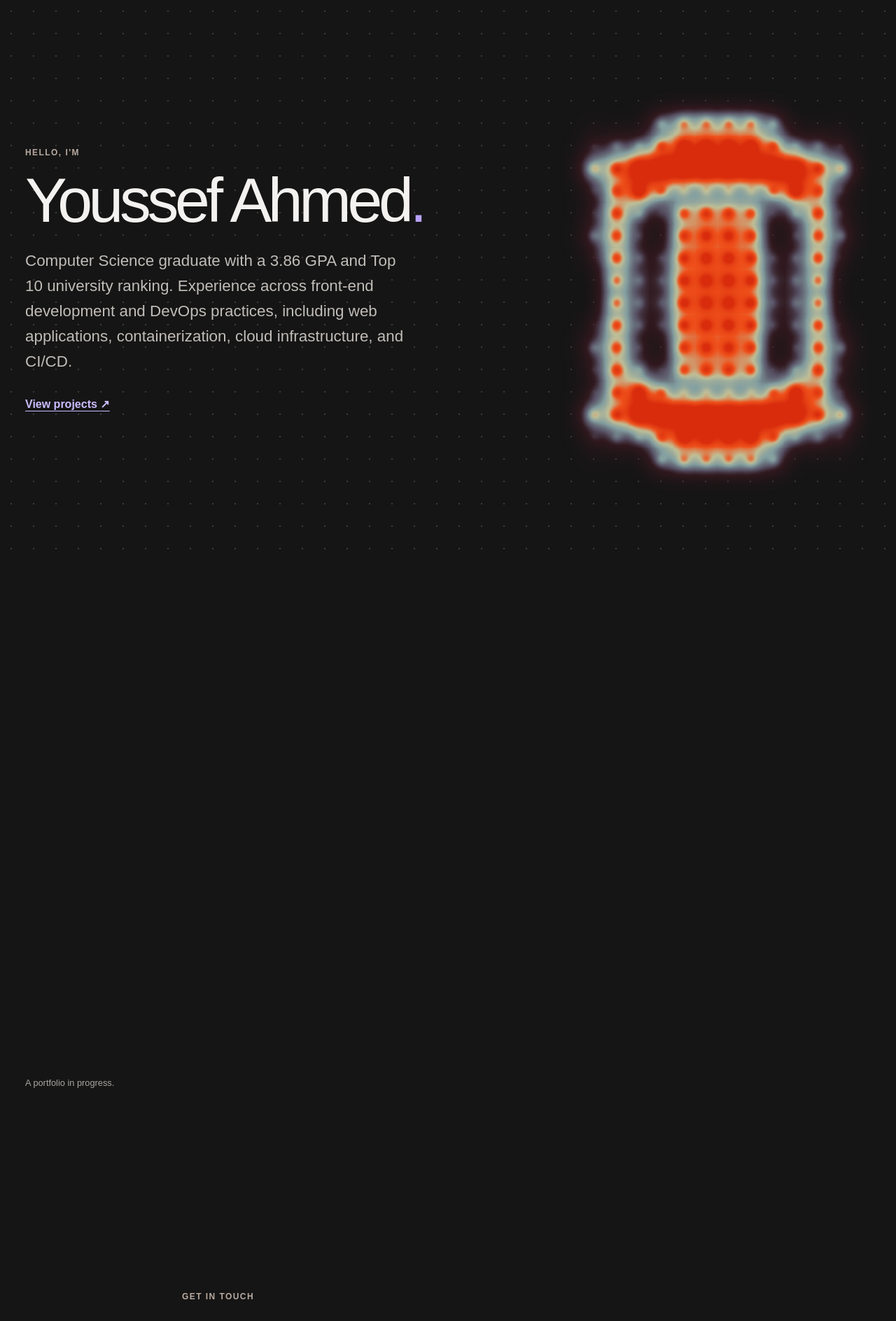
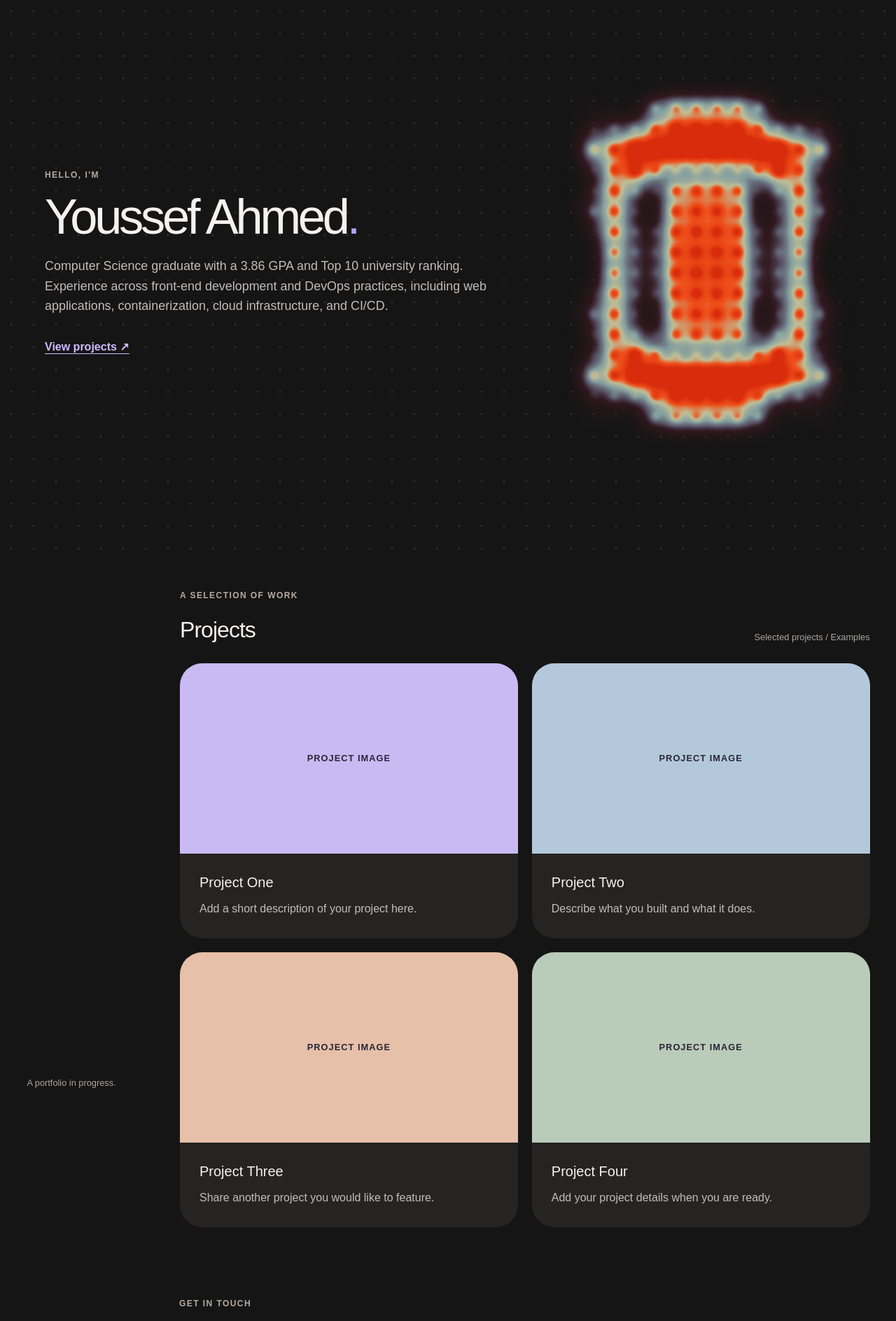
Before and after one commit to yoyox2003/Portfolio, a React (Vite) app: page / in a window 1280 px wide. Shown: the top 1888 px of the page at 70% size. Built offline with nearby package versions, Linux system fonts and the light colour scheme.

Commit message:
fixed the sizing problem on different screens. now everything stays in the same aspect ratio and size on different sized screens.

```diff
--- /dev/null
+++ b/src/components/Contact.tsx
@@ -0,0 +1,15 @@
+const eyebrow =
+  "mb-[1.33em] text-[0.75em] font-semibold tracking-[0.12em] text-[#b8aaa0] uppercase";
+const heading = "text-[2em] tracking-[-0.03em]";
+
+const Contact = () => {
+  return (
+    <section id="contact" className="pt-[4.375em] pb-[1.25em] min-[561px]:pt-[6.25em]">
+      <p className={eyebrow}>Get in touch</p>
+      <h2 className={`${heading} mb-4`}>Contact</h2>
+      <p className="leading-[1.6] text-[#c1bdb9]">Add clickable contacts here</p>
+    </section>
+  );
+};
+
+export default Contact;
--- a/src/components/Content.tsx
+++ b/src/components/Content.tsx
@@ -2,11 +2,13 @@ import { useLayoutEffect, useRef, type RefObject } from "react";
 import ProjectCard, { projects } from "./ProjectCard";
 import { gsap } from "gsap/gsap-core";
 import { ScrollTrigger } from "gsap/ScrollTrigger";
+import Contact from "./Contact";
 
 gsap.registerPlugin(ScrollTrigger);
 
-const eyebrow = "mb-4 text-xs font-semibold tracking-[0.12em] text-[#b8aaa0] uppercase";
-const heading = "text-[2rem] tracking-[-0.03em]";
+const eyebrow =
+  "mb-[1.33em] text-[0.75em] font-semibold tracking-[0.12em] text-[#b8aaa0] uppercase";
+const heading = "text-[2em] tracking-[-0.03em]";
 
 type contentProps = {
   portfolioRef: RefObject<HTMLDivElement | null>;
@@ -24,7 +26,13 @@ const Content = ({ portfolioRef }: contentProps) => {
     if (!portfolio) return;
 
     const media = gsap.matchMedia();
-    media.add({ mobile: "(max-width: 800px)", desktop: "(min-width: 801px)", motion: "(prefers-reduced-motion: no-preference)" }, (context) => {
+    media.add(
+      {
+        mobile: "(max-width: 800px)",
+        desktop: "(min-width: 801px)",
+        motion: "(prefers-reduced-motion: no-preference)",
+      },
+      (context) => {
         if (!context.conditions?.motion) return;
         gsap.fromTo(
           ".content-animation",
@@ -42,7 +50,9 @@ const Content = ({ portfolioRef }: contentProps) => {
             },
           },
         );
-    }, portfolio);
+      },
+      portfolio,
+    );
 
     return () => media.revert();
   }, [contentRef, portfolioRef]);
@@ -50,30 +60,26 @@ const Content = ({ portfolioRef }: contentProps) => {
   return (
     <main
       ref={contentRef}
-      className="w-full min-w-0 max-w-[1600px] px-6 pb-12 min-[801px]:pt-[42px] min-[801px]:pr-[42px] min-[801px]:pb-[60px] min-[801px]:pl-0"
+      className="w-full min-w-0 px-[5vw] pb-[3em] text-[max(1rem,1vw)] min-[801px]:pt-[2.625em] min-[801px]:pr-[3vw] min-[801px]:pb-[3.75em] min-[801px]:pl-0"
     >
-      <section id="projects">
-        <div className="mb-6 flex items-end justify-between gap-5">
+      <section id="projects" className="@container">
+        <div className="mb-[1.5em] flex items-end justify-between gap-[1.25em]">
           <div>
             <p className={`${eyebrow} content-animation`}>A selection of work</p>
             <h2 className={`${heading} content-animation`}>Projects</h2>
           </div>
-          <p className="content-animation mb-1 hidden text-[0.8rem] text-[#aaa6a3] min-[561px]:block">
+          <p className="content-animation mb-[0.3em] hidden text-[0.8em] text-[#aaa6a3] min-[561px]:block">
             Selected projects / Examples
           </p>
         </div>
-        <div className="grid grid-cols-1 gap-5 min-[561px]:grid-cols-2">
+        <div className="grid grid-cols-1 gap-[1.25em] @min-[640px]:grid-cols-2">
           {projects.map((project) => (
             <ProjectCard key={project.title} {...project} />
           ))}
         </div>
       </section>
 
-      <section id="contact" className="pt-[70px] pb-5 min-[561px]:pt-[100px]">
-        <p className={eyebrow}>Get in touch</p>
-        <h2 className={`${heading} mb-4`}>Contact</h2>
-        <p className="leading-[1.6] text-[#c1bdb9]">Add clickable contacts here</p>
-      </section>
+      <Contact />
     </main>
   );
 };
--- a/src/components/Hero.tsx
+++ b/src/components/Hero.tsx
@@ -74,21 +74,21 @@ const Hero = () => {
     >
       <div aria-hidden="true" className="hero-dots pointer-events-none absolute inset-0" />
       <div className="relative z-20">
-        <div className="hero-content mx-auto flex min-h-screen max-w-[1600px] flex-col items-center justify-center gap-8 px-6 py-14 min-[801px]:flex-row min-[801px]:justify-between min-[801px]:gap-12 min-[801px]:px-9">
-          <section id="about" className="w-full max-w-[740px] min-[801px]:min-w-0">
-            <p className="mb-4 text-xs font-semibold tracking-[0.12em] text-[#b8aaa0] uppercase">
+        <div className="hero-content flex min-h-screen w-full flex-col items-center justify-center gap-[8vw] px-[5vw] pt-[6vw] pb-[10vw] text-[max(1rem,1vw)] min-[801px]:flex-row min-[801px]:gap-[4vw]">
+          <section id="about" className="w-full min-[801px]:min-w-0 min-[801px]:flex-1">
+            <p className="mb-[1.33em] text-[0.75em] font-semibold tracking-[0.12em] text-[#b8aaa0] uppercase">
               Hello, I'm
             </p>
-            <h1 className="mb-6 text-[clamp(3rem,7vw,6.5rem)] leading-none tracking-[-0.06em]">
+            <h1 className="mb-[0.3em] text-[max(2.5rem,9vw)] leading-none tracking-[-0.06em] min-[801px]:text-[5.5vw]">
               {`${myInfo.name.first} ${myInfo.name.second}`}
               <span className="text-[#b7a0f5]">.</span>
             </h1>
-            <p className="max-w-[550px] text-[clamp(1.1rem,2vw,1.4rem)] leading-[1.6] text-[#c1bdb9]">
+            <p className="text-[max(1.1rem,1.4vw)] leading-[1.6] text-[#c1bdb9]">
               {myInfo.summary}
             </p>
             <a
               href="#portfolio-work"
-              className="mt-8 inline-block rounded-sm font-semibold text-[#cbbcff] underline underline-offset-4 focus-visible:outline-2 focus-visible:outline-offset-4"
+              className="mt-[2em] inline-block rounded-sm font-semibold text-[#cbbcff] underline underline-offset-4 focus-visible:outline-2 focus-visible:outline-offset-4"
             >
               View projects <span aria-hidden="true">↗</span>
             </a>
@@ -108,7 +108,7 @@ const Hero = () => {
           <div
             ref={originRef}
             aria-hidden="true"
-            className="aspect-[3/4] w-full max-w-[320px] shrink-0 min-[801px]:max-w-[420px]"
+            className="aspect-[3/4] w-[80%] shrink-0 min-[801px]:w-[36%]"
           />
         </div>
       </div>
--- a/src/components/HeroVisual.tsx
+++ b/src/components/HeroVisual.tsx
@@ -41,9 +41,13 @@ const HeroVisual = ({ originRef, controllerRef }: HeroVisualProps) => {
       context.clearRect(0, 0, width, height);
       const firstX = spacing / 2 + Math.round((centerX - spacing / 2) / spacing - 5.5) * spacing;
       const firstY = spacing / 2 + Math.round((centerY - spacing / 2) / spacing - 7.5) * spacing;
+      // Fit the complete field, including its glow, into the responsive visual slot.
+      const scale = Math.min(slotWidth / idleBounds.width, slotHeight / idleBounds.height);
+      const drawnWidth = idleBounds.width * scale;
+      const drawnHeight = idleBounds.height * scale;
       context.drawImage(
         renderIdle(firstX - idleBounds.x, firstY - idleBounds.y, phase.value, charge),
-        idleBounds.x, idleBounds.y, idleBounds.width, idleBounds.height,
+        centerX - drawnWidth / 2, centerY - drawnHeight / 2, drawnWidth, drawnHeight,
       );
 
     };
--- a/src/components/Portfolio.tsx
+++ b/src/components/Portfolio.tsx
@@ -31,6 +31,8 @@ const Portfolio = () => {
     let touchReady = false;
     let previousOverflow = "";
     let locked = false;
+    let hasEnteredPortfolio = false;
+    let returningToHero = false;
 
     const portfolioTop = () => window.scrollY + portfolio.getBoundingClientRect().top;
     const alignPortfolio = () => {
@@ -50,10 +52,23 @@ const Portfolio = () => {
       window.clearTimeout(promptTimer);
       promptTimer = window.setTimeout(() => setExitVisible(false), 2000);
     };
-    // Momentum and browser scroll restoration must not move the locked boundary.
+    // Native snapping can land exactly at the boundary without firing onEnter.
     const onScroll = () => {
-      if (locked && Math.abs(portfolio.getBoundingClientRect().top) > 0.5) {
-        alignPortfolio();
+      const top = portfolio.getBoundingClientRect().top;
+      if (locked) {
+        if (Math.abs(top) > 0.5) alignPortfolio();
+        return;
+      }
+      if (returningToHero) {
+        // Keep the confirmed exit free until it has crossed into the hero.
+        if (top > 1) returningToHero = false;
+        return;
+      }
+      if (top <= 1) {
+        hasEnteredPortfolio = true;
+        exitRef.current = false;
+      } else if (hasEnteredPortfolio) {
+        lockAtPortfolio();
       }
     };
 
@@ -68,6 +83,8 @@ const Portfolio = () => {
     };
 
     const leaveForHero = () => {
+      returningToHero = true;
+      hasEnteredPortfolio = false;
       unlock(true);
       document.documentElement.classList.add("snap-y", "snap-proximity");
       document.querySelector("[data-dot-grid]")?.scrollIntoView({
@@ -119,7 +136,8 @@ const Portfolio = () => {
     const onKeyDown = (event: KeyboardEvent) => {
       if (!locked) return;
       if (event.repeat) {
-        if (["ArrowUp", "PageUp", "Home", "ArrowDown", "PageDown", "End", " "].includes(event.key)) event.preventDefault();
+        if (["ArrowUp", "PageUp", "Home", "ArrowDown", "PageDown", "End", " "].includes(event.key))
+          event.preventDefault();
         return;
       }
       if (["ArrowUp", "PageUp", "Home"].includes(event.key)) {
@@ -142,7 +160,10 @@ const Portfolio = () => {
       trigger: portfolioRef.current,
       start: "top top",
       onEnter: () => {
-        if (!locked) exitRef.current = false;
+        if (!locked && !returningToHero) {
+          hasEnteredPortfolio = true;
+          exitRef.current = false;
+        }
         window.clearTimeout(snapTimer);
         snapTimer = window.setTimeout(() => {
           document.documentElement.classList.remove("snap-y", "snap-proximity");
@@ -150,6 +171,7 @@ const Portfolio = () => {
       },
       onLeaveBack: lockAtPortfolio,
     });
+    onScroll();
 
     return () => {
       window.clearTimeout(snapTimer);
@@ -174,9 +196,7 @@ const Portfolio = () => {
       tabIndex={-1}
       className="overflow-x-clip min-[801px]:flex min-[801px]:items-start snap-start snap-always"
     >
-      <AnimatePresence>
-        {exitVisible && <ExitPrompt key="exit-prompt" />}
-      </AnimatePresence>
+      <AnimatePresence>{exitVisible && <ExitPrompt key="exit-prompt" />}</AnimatePresence>
       {portfolioReady && <Sidebar portfolioRef={portfolioRef} />}
       {portfolioReady && <Content portfolioRef={portfolioRef} />}
     </div>
--- a/src/components/ProjectCard.tsx
+++ b/src/components/ProjectCard.tsx
@@ -30,15 +30,15 @@ type ProjectCardProps = {
 
 const ProjectCard = ({ title, description, color }: ProjectCardProps) => {
   return (
-    <article className="content-animation overflow-hidden rounded-[28px] bg-[#262422]">
+    <article className="content-animation w-full min-w-0 overflow-hidden rounded-[2em] bg-[#262422]">
       <div
-        className={`grid min-h-[220px] place-items-center text-[0.8rem] font-semibold tracking-[0.08em] text-[#292536] uppercase min-[561px]:min-h-[270px] ${color}`}
+        className={`grid aspect-video place-items-center text-[0.8em] font-semibold tracking-[0.08em] text-[#292536] uppercase ${color}`}
         aria-hidden="true"
       >
         <span>Project image</span>
       </div>
-      <div className="px-7 pt-[26px] pb-[30px]">
-        <h3 className="mb-[10px] text-xl">{title}</h3>
+      <div className="px-[1.75em] pt-[1.625em] pb-[1.875em]">
+        <h3 className="mb-[0.5em] text-[1.25em]">{title}</h3>
         <p className="leading-[1.6] text-[#c1bdb9]">{description}</p>
       </div>
     </article>
--- a/src/components/Sidebar.tsx
+++ b/src/components/Sidebar.tsx
@@ -51,22 +51,22 @@ const Sidebar = ({ portfolioRef }: sidebarProps) => {
   return (
     <aside
       ref={sidebarRef}
-      className="flex flex-col justify-between px-6 py-7 min-[801px]:sticky min-[801px]:top-0 min-[801px]:h-screen min-[801px]:w-[260px] min-[801px]:shrink-0 min-[801px]:px-9 min-[801px]:py-[42px]"
+      className="flex flex-col justify-between px-[5vw] py-[1.75em] text-[max(1rem,1vw)] min-[801px]:sticky min-[801px]:top-0 min-[801px]:h-screen min-[801px]:w-[max(13rem,20%)] min-[801px]:shrink-0 min-[801px]:px-[3vw] min-[801px]:py-[2.625em]"
     >
       <div>
         <p
-          className={`${linkStyle} sidebar-item text-xl font-bold cursor-pointer transition-colors duration-150`}
+          className={`${linkStyle} sidebar-item text-[1.25em] font-bold cursor-pointer transition-colors duration-150`}
         >
           {myInfo.name.first + " " + myInfo.name.second}
         </p>
-        <p className="mt-[14px] sidebar-item mb-5 leading-[1.6] text-[#aaa6a3] min-[801px]:mb-8">
+        <p className="mt-[0.875em] sidebar-item mb-[1.25em] leading-[1.6] text-[#aaa6a3] min-[801px]:mb-[2em]">
           {myInfo.title}
           <br />
           {myInfo.location}
         </p>
         <nav
           aria-label="Main navigation"
-          className="flex flex-wrap gap-5 min-[801px]:flex-col min-[801px]:items-start min-[801px]:gap-4"
+          className="flex flex-wrap gap-[1.25em] min-[801px]:flex-col min-[801px]:items-start min-[801px]:gap-[1em]"
         >
           <a className={linkStyle + " sidebar-item inline-block"} href="#about">
             About
@@ -79,7 +79,7 @@ const Sidebar = ({ portfolioRef }: sidebarProps) => {
           </a>
         </nav>
       </div>
-      <p className="hidden text-[0.8rem] leading-[1.6] text-[#aaa6a3] min-[801px]:block">
+      <p className="hidden text-[0.8em] leading-[1.6] text-[#aaa6a3] min-[801px]:block">
         A portfolio in progress.
       </p>
     </aside>
```
Lines whose indentation alone changed are shown as unchanged.
